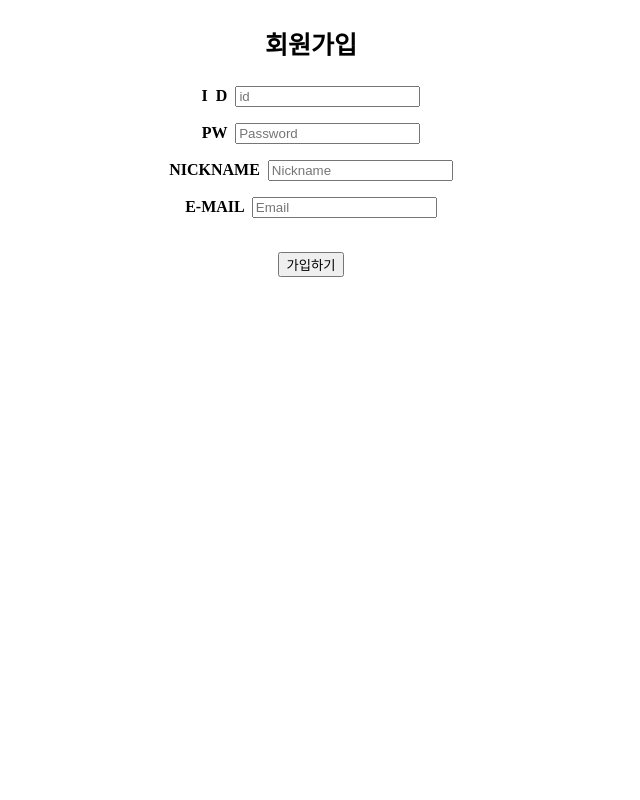
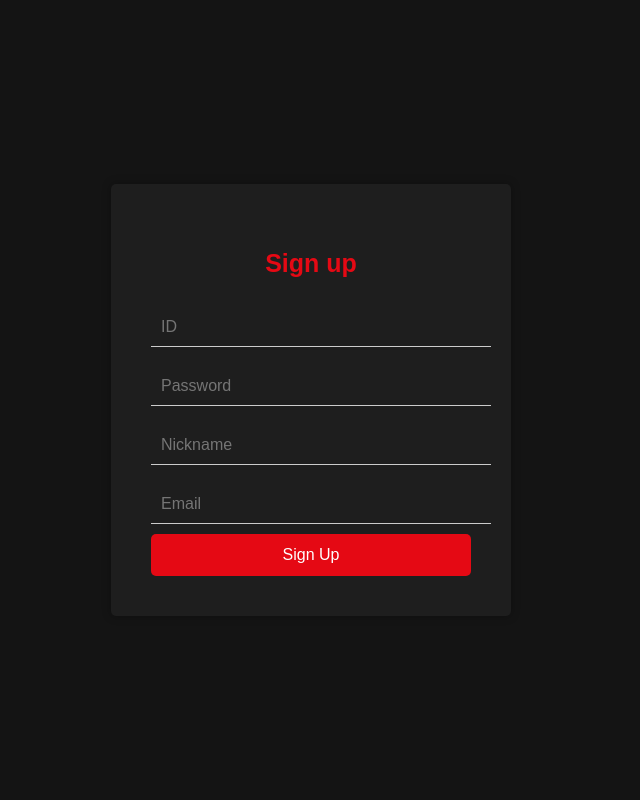
Before and after one commit to areono/project, a PHP site: page /register.php in a window 1280 px wide. Shown: the whole page, without its empty margins (329-969 px from the left). Run offline with PHP 8.4, Linux system fonts and the light colour scheme.

Commit message:
Update register.php css

```diff
--- a/register.php
+++ b/register.php
@@ -1,28 +1,83 @@
-
 <!DOCTYPE html>
 <html>
 <script src="https://ajax.googleapis.com/ajax/libs/jquery/3.7.0/jquery.min.js"></script>
 <head>
     <meta charset='utf-8'>
+    <style>
+        body {
+            background-color: #141414;
+            display: flex;
+            justify-content: center;
+            align-items: center;
+            height: 100vh;
+            margin: 0;
+            font-family: Arial, sans-serif;
+        }
+
+        .register-container {
+            text-align: center;
+            padding: 40px;
+            background-color: #1E1E1E;
+            border-radius: 5px;
+            box-shadow: 0px 0px 10px rgba(0, 0, 0, 0.3);
+            width: 320px;
+        }
+
+        .register-title {
+            font-size: 25px;
+            color: #E50914;
+            font-weight: bold;
+            margin-bottom: 20px;
+        }
+
+        input[type="text"],
+        input[type="password"],
+        input[type="email"] {
+            margin: 10px 0;
+            padding: 10px;
+            border: none;
+            border-bottom: 1px solid #ccc;
+            width: 100%;
+            background-color: #1E1E1E;
+            color: white;
+            font-size: 16px;
+        }
+
+        input[type="submit"] {
+            background-color: #E50914;
+            color: white;
+            border: none;
+            padding: 12px;
+            border-radius: 5px;
+            cursor: pointer;
+            width: 100%;
+            font-size: 16px;
+            transition: background-color 0.3s ease;
+        }
+
+        input[type="submit"]:hover {
+            background-color: #FF141F;
+        }
+    </style>
     <script>
         function check_input() {
             if (!$('#id').val()) {
-            alert("아이디를 입력하세요.");
+                alert("Please enter your ID");
                 $("#id").focus();
                 return;
             }
             if (!$('#pw').val()) {
-            alert("비밀번호를 입력하세요.");
+                alert("Please enter your password");
                 $("#pw").focus();
                 return;
             }
             if (!$('#nickname').val()) {
-            alert("닉네임을 입력하세요.");
+                alert("Please enter a nickname");
                 $("#nickname").focus();
                 return;
             }
             if (!$('#email').val()) {
-            alert("이메일을 입력하세요");
+                alert("Please enter your email");
                 $("#email").focus();
                 return;
             }
@@ -32,18 +87,14 @@
 </head>
 
 <body>
-    <div align="center">
-        <span>
-            <p style="font-size: 25px;"><b>회원가입</b></p>
-        </span>
-
+    <div class="register-container">
+        <p class="register-title"><b>Sign up</b></p>
         <form method='post' action='register_act.php'>
-            <p><b>I &nbsp;D &nbsp;</b><input name="id" id="id" type="text" placeholder = "id"></p>
-            <p><b>PW &nbsp;</b><input name="pw" id="pw" type="password" placeholder = "Password"></p>
-            <p><b>NICKNAME &nbsp;</b><input name="nickname" id="nickname" type="text" placeholder = "Nickname"></p>
-            <p><b>E-MAIL &nbsp;</b><input name="email" id="email" type="email" placeholder = "Email"></p>
-            <br />
-            <input type="submit" value="가입하기" onclick="check_input()">
+            <input name="id" id="id" type="text" placeholder="ID">
+            <input name="pw" id="pw" type="password" placeholder="Password">
+            <input name="nickname" id="nickname" type="text" placeholder="Nickname">
+            <input name="email" id="email" type="email" placeholder="Email">
+            <input type="submit" value="Sign Up" onclick="check_input()">
         </form>
     </div>
 </body>
```
Lines whose indentation alone changed are shown as unchanged.
